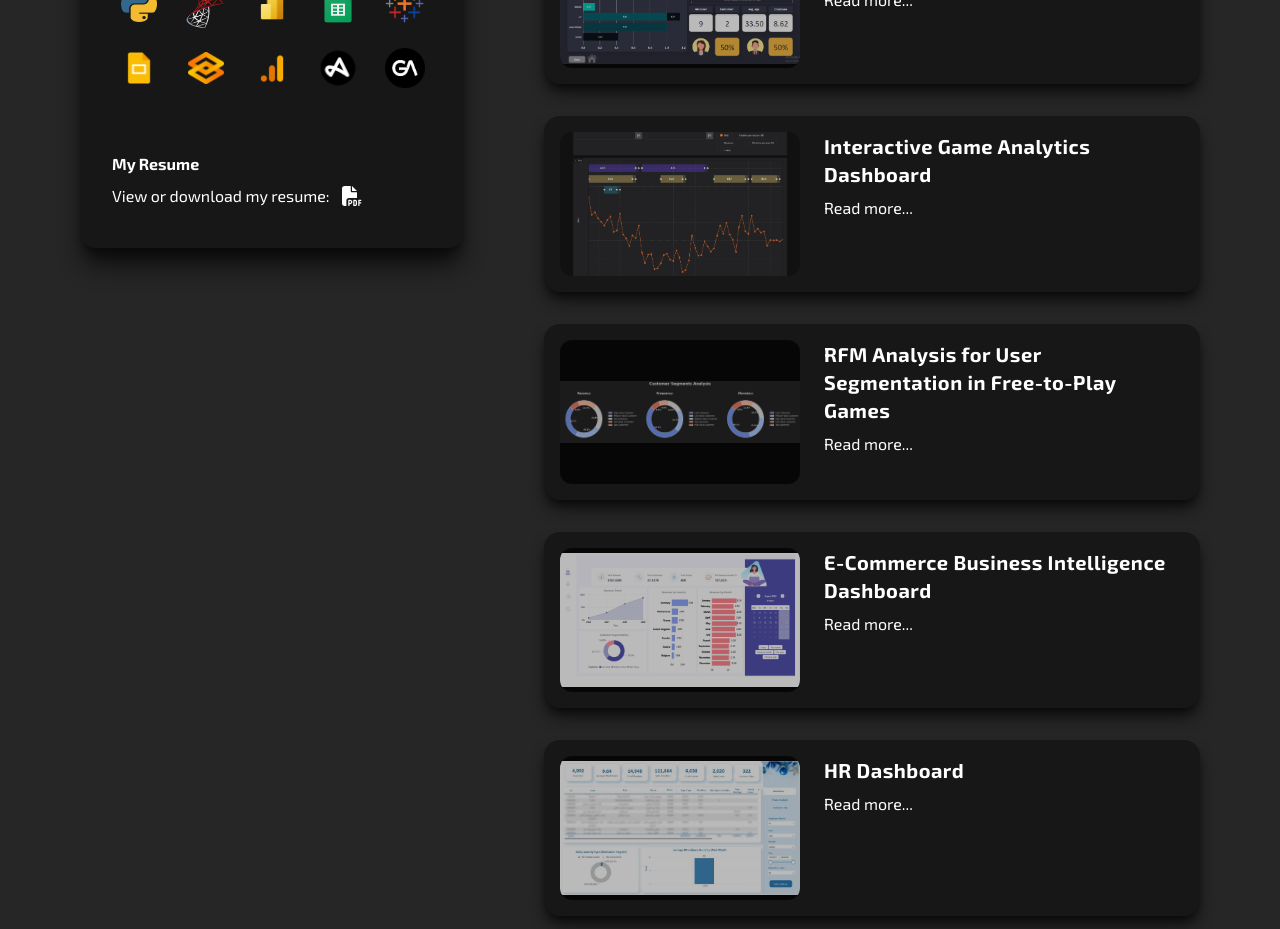
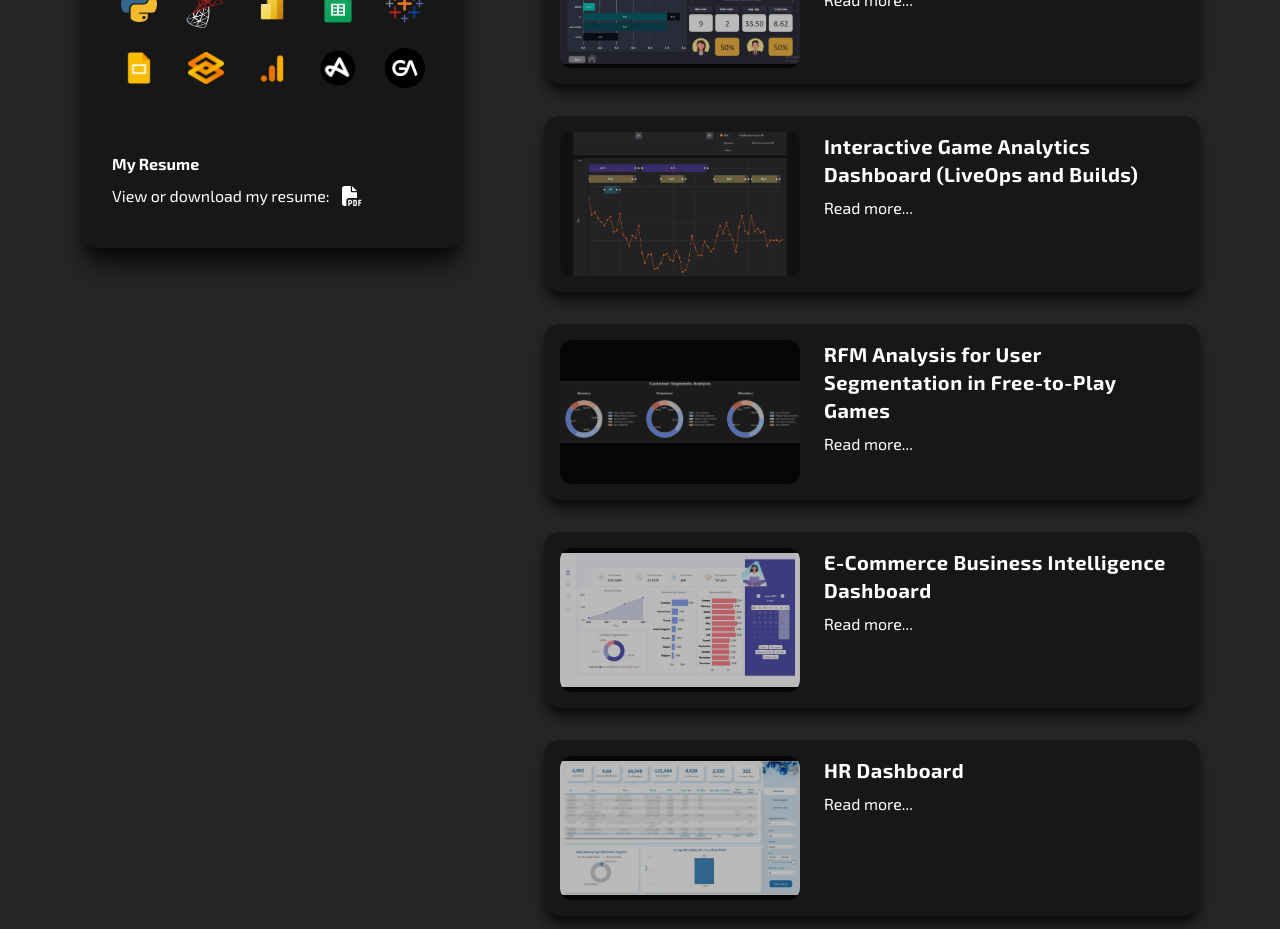
Before and after one commit to kimiaderazgisoo/kimiaderazgisoo.github.io, a React (Vite) app: page / in a window 1280 px wide. Shown: the part 880-1809 px from the top of the page. Built offline with nearby package versions, Linux system fonts and the light colour scheme.

Commit message:
feat: improve project title

```diff
--- a/src/components/portfolio-item.tsx
+++ b/src/components/portfolio-item.tsx
@@ -1893,7 +1893,7 @@ const portfolioItems: PortfolioItem[] = [
 	},
 	{
 		order: 4,
-		title: "Interactive Game Analytics Dashboard",
+		title: "Interactive Game Analytics Dashboard (LiveOps and Builds)",
 		excerpt:
 			"Using Gradio, Google Sheets, and Python, I developed a dynamic dashboard tailored for mobile game analytics.",
 		description: (
```
